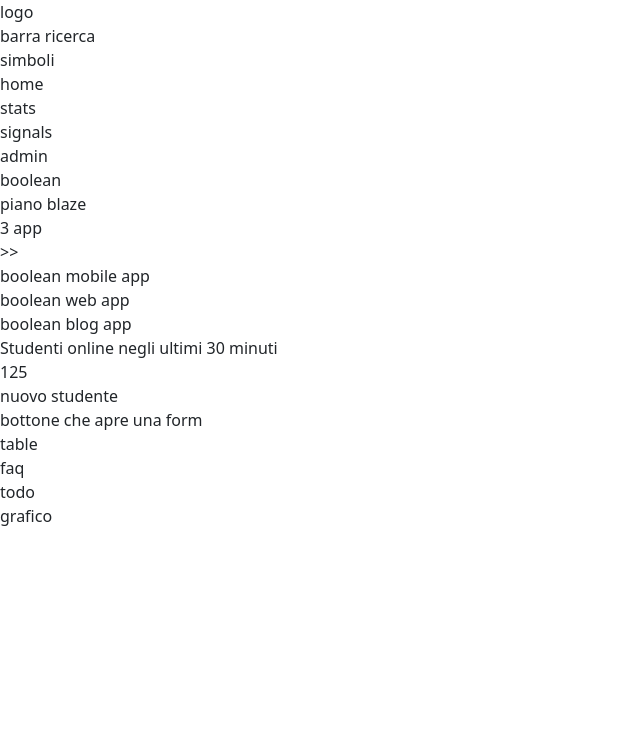
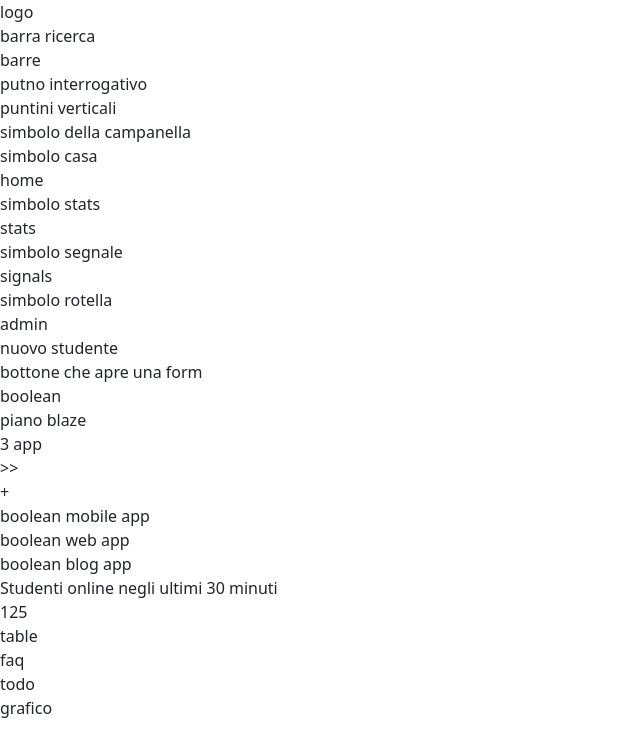
Before and after one commit to PierluigiTornesi/html-css-bootstrap-dashboard, a plain HTML site: page index.html in a window 1280 px wide. Shown: the whole page, without its empty margins (0-640 px from the left). Drawn offline with nearby package versions, Linux system fonts and the light colour scheme.

Commit message:
add: commenti per i dettagli dei vari blocchi

```diff
--- a/index.html
+++ b/index.html
@@ -31,7 +31,12 @@
                     </div>
                     <!-- simboli -->
                     <div>
-                         simboli
+                        <!-- simboli che saranno visibili solo dal desktop in poi -->
+                        <div>barre</div>
+                        <div>putno interrogativo</div>
+                        <div>puntini verticali</div>
+                        <!--  sará sempre visibile e al suo click apparirá un piccolo menú a tendina sotto  -->
+                        <div>simbolo della campanella</div>
                     </div>
                 </div>
             </div>
@@ -43,25 +48,57 @@
             <div>
                 <!-- nav bar in flex con 4 simboli, 3 in alto e 1 in basso -->
                 <div>
+                    <!-- parte sopra con 3 contenitori per i simboli, nel quale il simbolo sará sempre visibile mentre la parte della scritta che identifica il simbolo sará visibile solo da desktop -->
                     <div>
-                        <div>home</div>
-                        <div>stats</div>
-                        <div>signals</div>
+                        <!-- questo contenitore all'hover avrá uno sfondo grigio -->
+                        <div>
+                            <!-- simbolo -->
+                            <div>simbolo casa</div>
+                            <!-- scritta -->
+                            <div>home</div>
+                        </div>
+                        <!-- questo contenitore all'hover avrá uno sfondo grigio -->
+                        <div>
+                            <!-- simbolo -->
+                            <div>simbolo stats</div>
+                            <!-- scritta -->
+                            <div>stats</div>
+                        </div>
+                        <!-- questo contenitore all'hover avrá uno sfondo grigio -->
+                        <div>
+                            <!-- simbolo -->
+                            <div>simbolo segnale</div>
+                            <!-- scritta -->
+                            <div>signals</div>
+                        </div>
                     </div>
 
                     <div>
-                        <div>admin</div>
+                        <!-- questo contenitore all'hover avrá uno sfondo grigio -->
+                        <div>
+                            <!-- simbolo -->
+                            <div>simbolo rotella</div>
+                            <!-- scritta -->
+                            <div>admin</div>
+                        </div>
                     </div>
                 </div>
                 <!-- /div della nav bar -->
 
-                <!-- div di destra che conterrá la parte superiore per aggiungere uno studente e una con sotto il contenuto  e che avrá la scroll bar-->
+                <!-- div di destra che conterrá la parte superiore per aggiungere uno studente e una con sotto il contenuto , il tutto avrá la scroll bar-->
                 <div>
                     <!-- div che avrá la parte superiore -->
                     <div>
                         <!-- div interno che sará messo in flex con al suo interno 3 elementi, anche loro in flex -->
                         <div>
+                            <!-- parte iniziale che conterra la scritta e il bottone per aggiungere un nuovo studente -->
+                            <!-- questo sará il primo ma appena si passa a tablet sará l'ultimo  -->
+                            <div>
+                                <div>nuovo studente</div>
+                                <div>bottone che apre una form</div>
+                            </div>
                             <!-- parte delle scritte boolean ecc che conterrá due elementi in flex , uno sopra e uno sotto -->
+                            <!-- questo stará al centro e dopo diventerá il primo dal tablet in poi -->
                             <div>
                                 <!-- parte sopra -->
                                 <div>
@@ -77,32 +114,34 @@
                                 <div>
                                     <div>3 app</div>
                                     <div>>></div>
+                                    <!-- questo sará visibile solo in mobile, dopo scomparirá e appariranno le scritte sotto -->
+                                    <div>+</div>
+                                    <!-- scritte sotto visibili da tablet in poi -->
                                     <div>boolean mobile app</div>
                                     <div>boolean web app</div>
                                     <div>boolean blog app</div>
                                 </div>
                             </div>
-                            <!--parte centrale che conterré il numero di studenti online, con sopra la parte della scritta e solo il numero   -->
+                            <!--parte che conterré il numero di studenti online, con sopra la parte della scritta e solo il numero -->
+                            <!-- parte che diventerá centrale dal tablet in poi -->
                             <div>
                                 <div>Studenti online negli ultimi 30 minuti</div>
                                 <div>125</div>
-                            </div>
-                            <!-- parte di sinistra che conterra la scritta e il bottone per aggiungere un nuovo studente -->
-                            <div>
-                                <div>nuovo studente</div>
-                                <div>bottone che apre una form</div>
                             </div>
                         </div>
                     </div>
                     <!-- /div parte superiore -->
 
-                    <!-- div parte inferiore che sará messo in flex e diviso in due colonne che a loro volta saranno messe in flex con al loro interno altri blocchi -->
+                    <!-- div parte inferiore che sará messo in flex e diviso in due parti che a loro volta saranno messe in flex con al loro interno altri blocchi -->
+                    <!-- tutti i blocchi avranno la larghezza massima possibile, essendo che in mobile si vede un blocco alla volta, perció saranno uno sotto l'altro , stessa cosa per tablet,mentre per desktop saranno uno a sinistra e l'altro a destra -->
                     <div>
                         <!-- parte di sinistra che conterrá due blocchi, una table nel primo e un faq nel secondo che se clicchi nella domanda appare sotto la risposta-->
                         <div>
                             <!-- table -->
+                            <!-- nella table da mobile si vedranno solo 3 punti della table, nome, stato e azioni, da tablet in poi si vedranno anche data inizio e roi -->
                             <div>table</div>
                             <!-- faq -->
+                            <!-- nel faq si potrá cliccare sulla domanda e apparirá la risposta sotto -->
                             <div>faq</div>
                         </div>
                         <!-- parte di destra che conterrá due blocchi , un todo con una checkbox e nel secondo un grafico come immagine  -->
```
